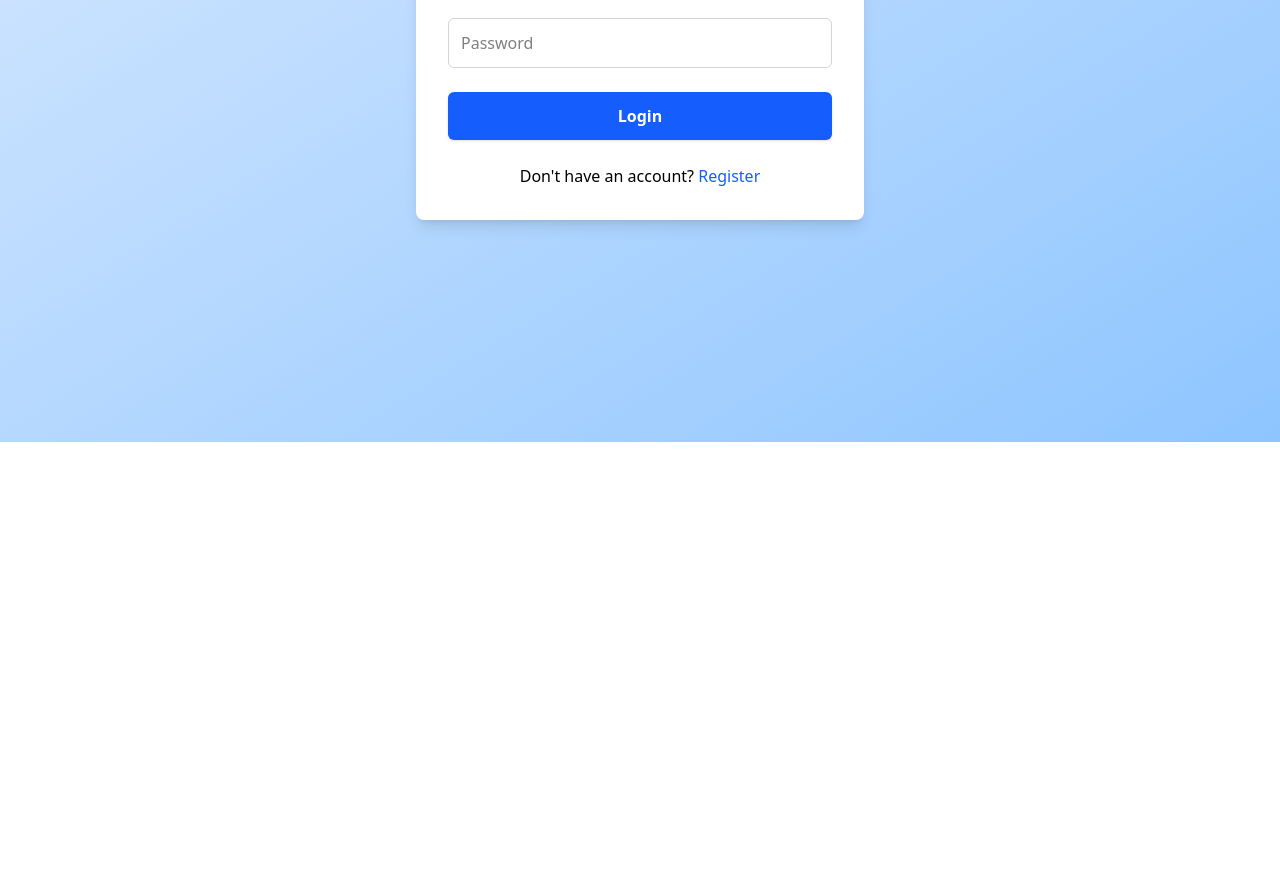
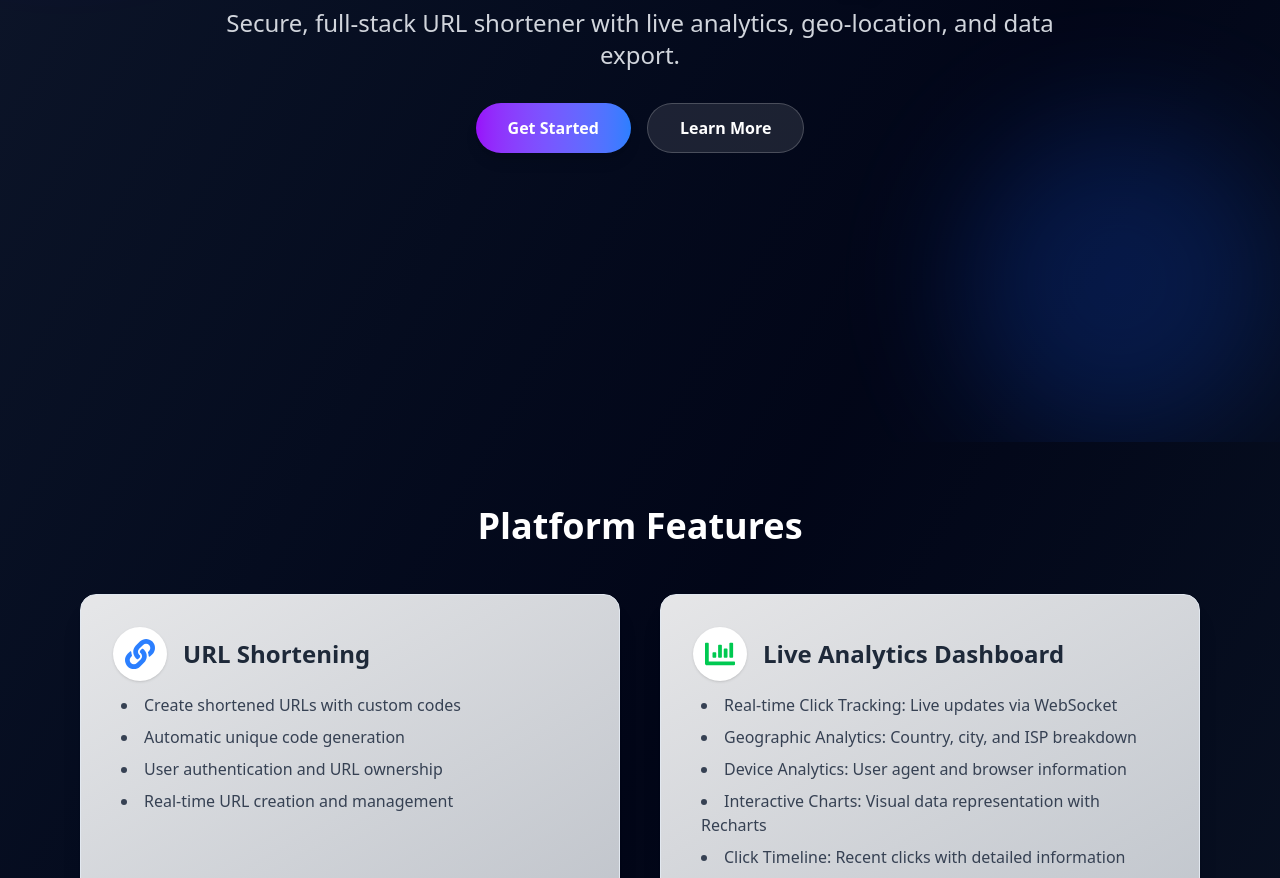
Before and after one commit to VaibhavTalkhande/shortsentinel, a React (Vite) app in the folder client/: page / in a window 1280 px wide. Before the commit this address led to /login. Shown: the part 422-1300 px from the top of the page. Before the commit the page ends 864 px from the top, so only its background shows below. Built offline with nearby package versions, Linux system fonts and the light colour scheme; no server answers.

Commit message:
homepage

```diff
--- a/client/package.json
+++ b/client/package.json
@@ -14,6 +14,7 @@
     "axios": "^1.10.0",
     "react": "^19.1.0",
     "react-dom": "^19.1.0",
+    "react-icons": "^5.5.0",
     "react-router-dom": "^7.6.3",
     "recharts": "^3.1.0",
     "socket.io-client": "^4.8.1",
--- a/client/src/App.tsx
+++ b/client/src/App.tsx
@@ -3,6 +3,7 @@ import Login from "./pages/Login";
 import Register from "./pages/Register";
 import Dashboard from "./pages/Dashboard";
 import Navbar from "./component/Navbar";
+import HomePage from "./pages/Home";
 
 function App() {
   return (
@@ -10,7 +11,7 @@ function App() {
     <BrowserRouter>
       <Navbar/>
       <Routes>
-        <Route path="/" element={<Navigate to="/login" />} />
+        <Route path="/" element={<HomePage />} />
         <Route path="/login" element={<Login />} />
         <Route path="/register" element={<Register />} />
         <Route path="/dashboard" element={<Dashboard />} />
--- /dev/null
+++ b/client/src/pages/Home.tsx
@@ -0,0 +1,132 @@
+import { FaRocket, FaLink, FaChartBar, FaFileExport, FaLock, FaPalette, FaGlobe } from 'react-icons/fa';
+
+const features = [
+    {
+        icon: <FaLink className="text-blue-500 text-3xl" />,
+        title: 'URL Shortening',
+        details: [
+            'Create shortened URLs with custom codes',
+            'Automatic unique code generation',
+            'User authentication and URL ownership',
+            'Real-time URL creation and management',
+        ],
+    },
+    {
+        icon: <FaChartBar className="text-green-500 text-3xl" />,
+        title: 'Live Analytics Dashboard',
+        details: [
+            'Real-time Click Tracking: Live updates via WebSocket',
+            'Geographic Analytics: Country, city, and ISP breakdown',
+            'Device Analytics: User agent and browser information',
+            'Interactive Charts: Visual data representation with Recharts',
+            'Click Timeline: Recent clicks with detailed information',
+        ],
+    },
+    {
+        icon: <FaFileExport className="text-yellow-500 text-3xl" />,
+        title: 'Data Export',
+        details: [
+            'CSV Export: Download analytics data in CSV format',
+            'Excel Export: Download analytics data in Excel format',
+            'Comprehensive Data: Includes all click metadata and analytics',
+        ],
+    },
+    {
+        icon: <FaLock className="text-red-500 text-3xl" />,
+        title: 'Security Features',
+        details: [
+            'JWT Authentication: Secure user authentication',
+            'Rate Limiting: DDoS protection with request limiting',
+            'Input Validation: Zod schema validation',
+            'CORS Protection: Cross-origin request security',
+            'Helmet Security: HTTP header security',
+        ],
+    },
+    {
+        icon: <FaPalette className="text-pink-500 text-3xl" />,
+        title: 'Modern UI/UX',
+        details: [
+            'Responsive Design: Works on desktop and mobile',
+            'Modern Interface: Built with Tailwind CSS',
+            'Real-time Updates: Live feed of click events',
+            'Copy to Clipboard: One-click URL copying',
+            'Loading States: Smooth user experience',
+        ],
+    },
+    {
+        icon: <FaGlobe className="text-indigo-500 text-3xl" />,
+        title: 'Geo-location Tracking',
+        details: [
+            'IP Geolocation: Automatic location detection',
+            'Country/City Data: Geographic click analytics',
+            'ISP Information: Network provider tracking',
+        ],
+    },
+];
+
+const HomePage = () => (
+    <div className="min-h-screen bg-gradient-to-br from-slate-900 via-slate-950 to-gray-900 text-green-800">
+        {/* Hero Section */}
+        <section className="h-screen relative overflow-hidden flex items-center justify-center py-20 px-4">
+            <div className="absolute inset-0 pointer-events-none">
+                <div className="absolute -top-32 -left-32 w-96 h-96 bg-purple-700 opacity-20 rounded-full blur-3xl" />
+                <div className="absolute bottom-0 right-0 w-80 h-80 bg-blue-600 opacity-20 rounded-full blur-3xl" />
+            </div>
+            <div className="relative max-w-4xl mx-auto text-center z-10">
+                <div className="flex items-center justify-center gap-3 mb-4">
+                    <FaRocket className="text-5xl text-purple-500 drop-shadow-lg animate-bounce" />
+                    <h1 className="text-5xl md:text-6xl font-extrabold text-white tracking-tight drop-shadow-lg">
+                        ShortSentinel <span role="img" aria-label="rocket">🚀</span>
+                    </h1>
+                </div>
+                <p className="text-xl md:text-2xl text-gray-300 mb-8 font-medium">
+                    Secure, full-stack URL shortener with live analytics, geo-location, and data export.
+                </p>
+                <div className="flex flex-col sm:flex-row gap-4 justify-center">
+                    <button className="bg-gradient-to-r from-purple-600 to-blue-500 text-white px-8 py-3 rounded-full font-semibold shadow-lg hover:scale-105 transition">
+                        Get Started
+                    </button>
+                    <button className="bg-white/10 border border-white/20 text-white px-8 py-3 rounded-full font-semibold hover:bg-white/20 transition">
+                        Learn More
+                    </button>
+                </div>
+            </div>
+        </section>
+
+        {/* Features Section */}
+        <section className="relative z-10 max-w-6xl mx-auto px-4 py-16">
+            <h2 className="text-3xl md:text-4xl font-bold text-center text-white mb-12">
+                Platform Features
+            </h2>
+            <div className="grid grid-cols-1 md:grid-cols-2 gap-10">
+                {features.map((feature) => (
+                    <div
+                        key={feature.title}
+                        className="bg-gradient-to-br from-white/90 to-slate-100/80 rounded-2xl shadow-xl p-8 border border-slate-200 hover:shadow-2xl transition"
+                    >
+                        <div className="flex items-center gap-4 mb-3">
+                            <span className="bg-white rounded-full shadow p-3">{feature.icon}</span>
+                            <h3 className="text-2xl font-semibold text-gray-800">{feature.title}</h3>
+                        </div>
+                        <ul className="list-disc list-inside text-gray-700 space-y-2 pl-2">
+                            {feature.details.map((detail) => (
+                                <li key={detail} className="text-base">{detail}</li>
+                            ))}
+                        </ul>
+                    </div>
+                ))}
+            </div>
+        </section>
+
+        {/* Call to Action Section */}
+        <section className="py-16 px-4 bg-gradient-to-r from-purple-700 via-blue-700 to-indigo-700 text-white text-center">
+            <h3 className="text-2xl md:text-3xl font-bold mb-4">Ready to shorten your first link?</h3>
+            <p className="mb-8 text-lg">Sign up now and experience secure, real-time URL management with analytics.</p>
+            <button className="bg-white text-purple-700 font-bold px-8 py-3 rounded-full shadow-lg hover:bg-purple-100 transition">
+                Sign Up Free
+            </button>
+        </section>
+    </div>
+);
+
+export default HomePage;
```
Also changed, not shown: 1 other file (tests, documents, lock files or other folders).
